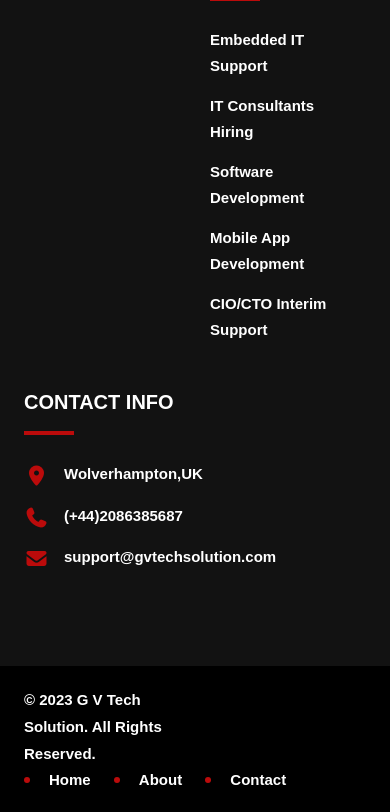
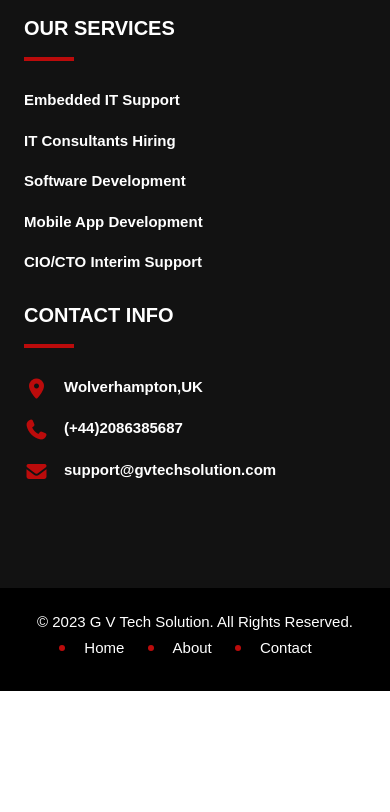
Before and after one commit to eranandgvtech/gvtech-website, a plain HTML site: page index.html in a window 390 px wide. Shown: the part 9089-9901 px from the top of the page. After the commit the page ends 9780 px from the top, so only its background shows below. Drawn offline with Linux system fonts and the light colour scheme.

Commit message:
Feat: added media query in footer page

```diff
--- a/index.html
+++ b/index.html
@@ -662,16 +662,16 @@
          <footer class="footer">
             <div class="footer-top">
                 <div class="container">
-                    <div class="content">
+                    <div class="row">
                         <div class="d-flex">
-                            <div class="flex-column">
+                            <div class=" d-flex flex-column">
                                 <div class="footer-logo">
                                     <a href="/"><img src="https://www.gvtechsolution.com/assets/images/logo.png" alt="gv tech loho"></a>
                                 </div>
                             </div>
                         </div>
                         <div class="d-flex">
-                            <div class="flex-column">
+                            <div class=" flex-column justify-content-center">
                                 <h3 class="footer-title">Our Services</h3>
                                 <ul class="site-map">
                                     <li>
@@ -720,8 +720,8 @@
             </div>
             <div class="footer-bottom">
                 <div class="container">
-                    <div class="y-middle">
-                        <div class="text-center">
+                    <div class="row y-middle">
+                        <div class=" md-mb-10 order-last text-center text-lg-end">
                             <ul class="copy-right-menu">
                                 <li>
                                     <a href="index.html">Home</a>
@@ -735,7 +735,7 @@
                             </ul>
                         </div>
                         <div class="copyright-text">
-                            <div class="copyright">
+                            <div class="copyright text-lg-start">
                                 <p>© 2023 G V Tech Solution. All Rights Reserved.</p>
                             </div>
                         </div>
--- a/style.css
+++ b/style.css
@@ -2378,140 +2378,133 @@
 
 .footer .footer-top {
   padding: 92px 0 65px;
-  box-sizing: border-box;
-  position: relative;
-  display: block;
-}
-
+}
+
+.footer .footer-top .container {
+    width: 100%;
+    --bs-gutter-x: 1.5rem;
+    --bs-gutter-y: 0;
+    padding-right: var(--bs-gutter-x, .75rem);
+    padding-left: var(--bs-gutter-x, .75rem);
+    margin-right: auto;
+    margin-left: auto;
+}
+
+@media (min-width: 576px){
+  .footer .footer-top .container {
+    max-width: 540px;
+  }
+}
+
+@media (min-width: 768px){
+  .footer .footer-top .container {
+    max-width: 720px;
+
+  }
+}
+
+@media (min-width: 992px) {
   .footer .footer-top .container {
     max-width: 960px;
-    width: 100%;
+  }
+}
+
+@media (min-width: 1200px) {
+  .footer .footer-top .container {
+    max-width: 1140px;
+  }
+}
+
+
+
+
+.footer .footer-top .container .row {
     --bs-gutter-x: 1.5rem;
     --bs-gutter-y: 0;
     display: flex;
     flex-wrap: wrap;
-    padding-right: var(--bs-gutter-x, .75rem);
-    padding-left: var(--bs-gutter-x, .75rem);
-    margin-right: auto;
-    margin-left: auto;
-    box-sizing: border-box;
-    position: relative;
-}
-
-@media (min-width: 576px){
-  .footer .footer-top .container {
-    max-width: 540px;
-  }
-}
-
-@media (min-width: 768px){
-  .footer .footer-top .container {
-    max-width: 720px;
-
-  }
-}
-
-@media (min-width: 992px) {
-  .footer .footer-top .container {
-    max-width: 960px;
-  }
-}
-
-
-.footer .footer-top .container .content {
-    --bs-gutter-x: 1.5rem;
-    --bs-gutter-y: 0;
-    display: flex;
-    flex-wrap: wrap;
-    box-sizing: border-box;
-    width: 100%;
-    gap: 30px;
+    flex-direction: row;
+    justify-content: normal;
+    align-content: normal;
+    align-items: normal;
     margin-top: calc(var(--bs-gutter-y) * -1);
     margin-right: calc(var(--bs-gutter-x) * -.5);
     margin-left: calc(var(--bs-gutter-x) * -.5);
 }
 
-.footer .footer-top .container .content>* {
+.footer .footer-top .container .row>* {
+    flex-shrink: 0;
+    width: 100%;
     max-width: 100%;
-    --bs-gutter-x: 1.5rem;
-    --bs-gutter-y: 0;
     padding-right: calc(var(--bs-gutter-x) * .5);
     padding-left: calc(var(--bs-gutter-x) * .5);
     margin-top: var(--bs-gutter-y);
-    box-sizing: border-box;
-}
-
-.footer .footer-top .container .content .d-flex {
+}
+
+.footer .footer-top .container .row .d-flex {
   display: flex !important;
-  flex-wrap: wrap !important;
-  width: 100% !important;
-  box-sizing: border-box;
-  position: relative !important;
-  /* overflow: hidden !important; */
-  flex-direction: row !important;
-  gap: 30px !important;
-  flex: 1 1 auto !important;
-  flex-basis: 0 !important;
-  max-width: 100% !important;
-  padding-right: calc(var(--bs-gutter-x) * .5) !important;
-  padding-left: calc(var(--bs-gutter-x) * .5) !important;
-}
+  flex-wrap: nowrap;
+  flex-direction: row;
+  justify-content: normal;
+  align-content: normal;
+  align-items: normal;
+}
+
+@media only screen and (max-width: 991px) {
+    .footer .footer-top .container .row .d-flex {
+        display: block !important;
+    }
+}
+
+@media only screen and (max-width: 991px) {
+    .footer .footer-top .container .row .d-flex {
+        margin-bottom: 10px;
+    }
+}
+
 
 @media (min-width: 576px) {
-    .footer .footer-top .container .content .d-flex {
+    .footer .footer-top .container .row .d-flex {
         flex: 0 0 auto;
         width: 100%;
     }
 }
 
 @media (min-width: 768px) {
-    .footer .footer-top .container .content .d-flex {
+    .footer .footer-top .container .row .d-flex {
         flex: 0 0 auto;
         width: 33.33333333%;
     }
 }
 
 @media (min-width: 992px) {
-    .footer .footer-top .container .content .d-flex {
+    .footer .footer-top .container .row .d-flex {
         flex: 0 0 auto;
         width: 33.33333333%;
     }
 }
 
-.footer .footer-top .container .content .d-flex.flex-column {
+.footer .footer-top .container .row .d-flex .flex-column {
   margin-right:auto !important;
   margin-left: auto !important;
   flex-direction: column !important;
-  display: flex !important;
-  box-sizing: border-box;
-  max-width: 100% !important;
-  padding-right: calc(var(--bs-gutter-x) * .5) !important;
-  padding-left: calc(var(--bs-gutter-x) * .5) !important;
-  position: relative !important;
-}
-
-.footer .footer-top .container .content .d-flex .flex-column .footer-logo {
+}
+
+.footer .footer-top .container .row .d-flex .flex-column .footer-logo {
   margin-bottom: 40px;
 }
 
-.footer .footer-top .container .content .d-flex .flex-column .footer-logo a {
-    color: #bb0b0b;
-    transition: all 0.3s ease;
-    text-decoration: none !important;
-    outline: none !important;
-}
-
-.footer .footer-top .container .content .d-flex .flex-column .footer-logo a img {
+
+.footer .footer-top .container .row .d-flex .flex-column .footer-logo img {
   height: 40px;
-  max-width: 100%;
-  vertical-align: middle;
-  overflow-clip-margin: content-box;
-  overflow: clip;
-  box-sizing: border-box;
-
-}
-
-.footer .footer-top .container .content .d-flex .flex-column .footer-title {
+
+}
+
+.footer .footer-top .container .row .d-flex .justify-content-center{
+    justify-content: center !important;
+}
+
+.footer .footer-top .container .row .d-flex .flex-column .footer-title {
     font-size: 20px;
     line-height: 30px;
     font-weight: 600;
@@ -2525,7 +2518,7 @@
 
 }
 
-.footer .footer-top .container .content .d-flex .flex-column .footer-title::after{
+.footer .footer-top .container .row .d-flex .flex-column .footer-title::after{
   content: '';
     width: 50px;
     height: 4px;
@@ -2541,7 +2534,7 @@
     z-index: 0;
 }
 
-.footer .footer-top .container .content .d-flex .flex-column ul {
+.footer .footer-top .container .row .d-flex .flex-column ul {
   padding: 0;
   margin: 0;
   list-style: outside none none;
@@ -2552,7 +2545,7 @@
   unicode-bidi: isolate;
 }
 
-.footer .footer-top .container .content .d-flex .flex-column .site-map li {
+.footer .footer-top .container .row .d-flex .flex-column .site-map li {
   margin-bottom: 15px;
   display: list-item;
   text-align: -webkit-match-parent;
@@ -2560,7 +2553,7 @@
   box-sizing: border-box;
 }
 
-.footer .footer-top .container .content .d-flex .flex-column .site-map li a {
+.footer .footer-top .container .row .d-flex .flex-column .site-map li a {
   font-size: 15px;
   font-weight: bold;
   color: #ffffff;
@@ -2569,11 +2562,11 @@
   outline: none !important;
 }
 
-.footer .footer-top .container .content .d-flex .flex-column .site-map li a:hover {
+.footer .footer-top .container .row .d-flex .flex-column .site-map li a:hover {
   color: #bb0b0b;;
 }
 
-.footer .footer-top .container .content .d-flex .flex-column .footer-title {
+.footer .footer-top .container .row .d-flex .flex-column .footer-title {
     font-size: 20px;
     line-height: 30px;
     font-weight: 600;
@@ -2587,7 +2580,7 @@
 
 }
 
-.footer .footer-top .container .content .d-flex .flex-column .footer-title::after {
+.footer .footer-top .container .row .d-flex .flex-column .footer-title::after {
   content: '';
     width: 50px;
     height: 4px;
@@ -2604,7 +2597,7 @@
 
 }
 
-.footer .footer-top .container .content .d-flex .flex-column .address-widget {
+.footer .footer-top .container .row .d-flex .flex-column .address-widget {
 
   padding: 0;
   margin: 0;
@@ -2616,13 +2609,13 @@
   unicode-bidi: isolate;
 }
 
-.footer .footer-top .container .content .d-flex .flex-column .address-widget li {
+.footer .footer-top .container .row .d-flex .flex-column .address-widget li {
   padding: 0px 0px 16px 40px;
   position: relative;
   box-sizing: border-box;
 }
 
-.footer .footer-top .container .content .d-flex .flex-column .address-widget li i {
+.footer .footer-top .container .row .d-flex .flex-column .address-widget li i {
   color: #bb0b0b;
   position: absolute;
   top: 5px;
@@ -2643,7 +2636,7 @@
     box-sizing: border-box;
 } */
 
-footer .footer-top .container .content .d-flex .flex-column .address-widget .desc{
+footer .footer-top .container .row .d-flex .flex-column .address-widget .desc{
   color: #ffffff;
   font-weight: 500;
   box-sizing: border-box ;
@@ -2652,7 +2645,7 @@
 }
 
 
-footer .footer-top .container .content .d-flex .flex-column .address-widget .desc a {
+footer .footer-top .container .row .d-flex .flex-column .address-widget .desc a {
   color: #ffffff;
   text-decoration: none;
   transition: all 0.3s ease;
@@ -2660,7 +2653,7 @@
   font-weight: bold;
 }
 
-footer .footer-top .container .content .d-flex .flex-column .address-widget .desc a:hover {
+footer .footer-top .container .row .d-flex .flex-column .address-widget .desc a:hover {
   color: #bb0b0b;
 }
 
@@ -2691,20 +2684,14 @@
 .footer .footer-bottom{
   padding: 20px 0;
   background: #000;
-  box-sizing: border-box;
-  display: block;
 }
 
 .footer .footer-bottom .container {
-  max-width: 1200px;
-  width: 100%;
-  --bs-gutter-x: 1.5rem;
-  --bs-gutter-y: 0;
+  width: 100%;
   padding-right: var(--bs-gutter-x, .75rem);
   padding-left: var(--bs-gutter-x, .75rem);
   margin-right: auto;
   margin-left: auto;
-  box-sizing: border-box;
 }
 
 @media (min-width: 576px) {
@@ -2721,70 +2708,102 @@
 
 @media (min-width: 992px) {
     .footer .footer-bottom .container {
-        max-width: 1400px;
-    }
-}
-
-.footer .footer-bottom .container .y-middle {
+        max-width: 960px;
+    }
+}
+
+@media (min-width: 1200px) {
+    .footer .footer-bottom .container {
+        max-width: 1140px;
+    }
+}
+
+.footer .footer-bottom .container .row {
   display: flex;
   flex-wrap: wrap;
+  flex-direction: row;
+  align-content: normal;
+  justify-content: normal;
   align-items: center;
   --bs-gutter-x: 1.5rem;
   --bs-gutter-y: 0;
   margin-top: calc(var(--bs-gutter-y) * -1);
   margin-right: calc(var(--bs-gutter-x) * -.5);
-  margin-left: calc(var(--bs-gutter-x) * -.5)
-}
-
-.footer .footer-bottom .container .y-middle>*{
+  margin-left: calc(var(--bs-gutter-x) * -.5);
+}
+
+.footer .footer-bottom .container .y-middle{
+    display: -webkit-flex;
+    display: flex;
+    -webkit-flex-wrap: wrap;
+    flex-wrap: wrap;
+    flex-direction: row;
+    align-content: normal;
+    justify-content: normal;
+    -webkit-align-items: center;
+    align-items: center;
+}
+
+.footer .footer-bottom .container .row>*{
+    flex-shrink: 0;
+    width: 100%;
     max-width: 100%;
     padding-right: calc(var(--bs-gutter-x) * .5);
     padding-left: calc(var(--bs-gutter-x) * .5);
     margin-top: var(--bs-gutter-y);
 }
 
+@media only screen and (max-width: 991px) {
+    footer .footer-bottom .container .row .md-mb-10 {
+        margin-bottom: 10px;
+    }
+}
+
+@media only screen and (max-width: 991px) {
+    footer .footer-bottom .container .row .order-last {
+        order: unset !important;
+    }
+}
+
 @media (min-width: 992px) {
-    .footer .footer-bottom .container .y-middle .text-center {
+    .footer .footer-bottom .container .row .text-center {
         flex: 0 0 auto;
         width: 50%;
     }
 }
 
-.footer .footer-bottom .container .y-middle .text-center {
+.footer .footer-bottom .container .row .order-last {
+  order: 6 !important;
+}
+
+.footer .footer-bottom .container .row .text-center {
         text-align: center !important;
-  order: 6 !important;
-  /* margin-left: 600px; */
-
-}
+}
+
 
 @media (min-width: 992px) {
-   .footer .footer-bottom .container .y-middle .text-center  {
+   .footer .footer-bottom .container .row .text-lg-end {
         text-align: right !important;
     }
 }
 
 
-.footer .footer-bottom .container .y-middle .text-center .copy-right-menu{
+.footer .footer-bottom .container .row .text-center ul {
     list-style: outside none none;
     margin: 0;
-  padding: 0;;
-  display: block;
-  list-style-type: disc;
-
-}
-
-.footer .footer-bottom .container .y-middle .text-center .copy-right-menu li {
+    padding: 0;
+}
+
+
+
+.footer .footer-bottom .container .row .text-center .copy-right-menu li {
   display: inline-block;
   position: relative;
   padding: 0px 19px 0 25px;
 }
 
-.footer .footer-bottom .container .y-middle .text-center .copy-right-menu li a {
+.footer .footer-bottom .container .row .text-center .copy-right-menu li a {
   color: #ffffff;
-  transition: all 0.3s ease;
-  text-decoration: none !important;
-  outline: none !important;
-  font-weight: bold;
 }
 
 
@@ -2802,24 +2821,28 @@
     border-radius: 50%;
 }
 
-.footer .footer-bottom .container .y-middle .text-center .copy-right-menu li a:hover {
+.footer .footer-bottom .container .row .text-center .copy-right-menu li a:hover {
   color: #bb0b0b;
 }
 
-.fooetr .footer-bottom .container .y-middle .copyright-text {
+@media (min-width: 992px) {
+    .footer .footer-bottom .container .row .copyright-text {
         flex: 0 0 auto;
         width: 50%;
     }
-
-.footer .footer-bottom .container .y-middle .copyright-text .copyright {
+}
+.footer .footer-bottom .container .row .copyright-text .text-lg-start {
+    text-align: center !important;
+}
+
+
+@media (min-width: 992px) {
+    .footer .footer-bottom .container .row .copyright-text .text-lg-start {
         text-align: left !important;
-  margin-right: 180px;
-}
-
-.footer .footer-bottom .container .y-middle .copyright-text .copyright p {
+    }
+}
+
+.footer .footer-bottom .container .row .copyright-text .copyright p {
     margin: 0;
-    line-height: 1.8;
     color: #ffffff;
-    font-weight: bold;
-    box-sizing: border-box;
-}
+}
```
Lines whose indentation alone changed are shown as unchanged.
